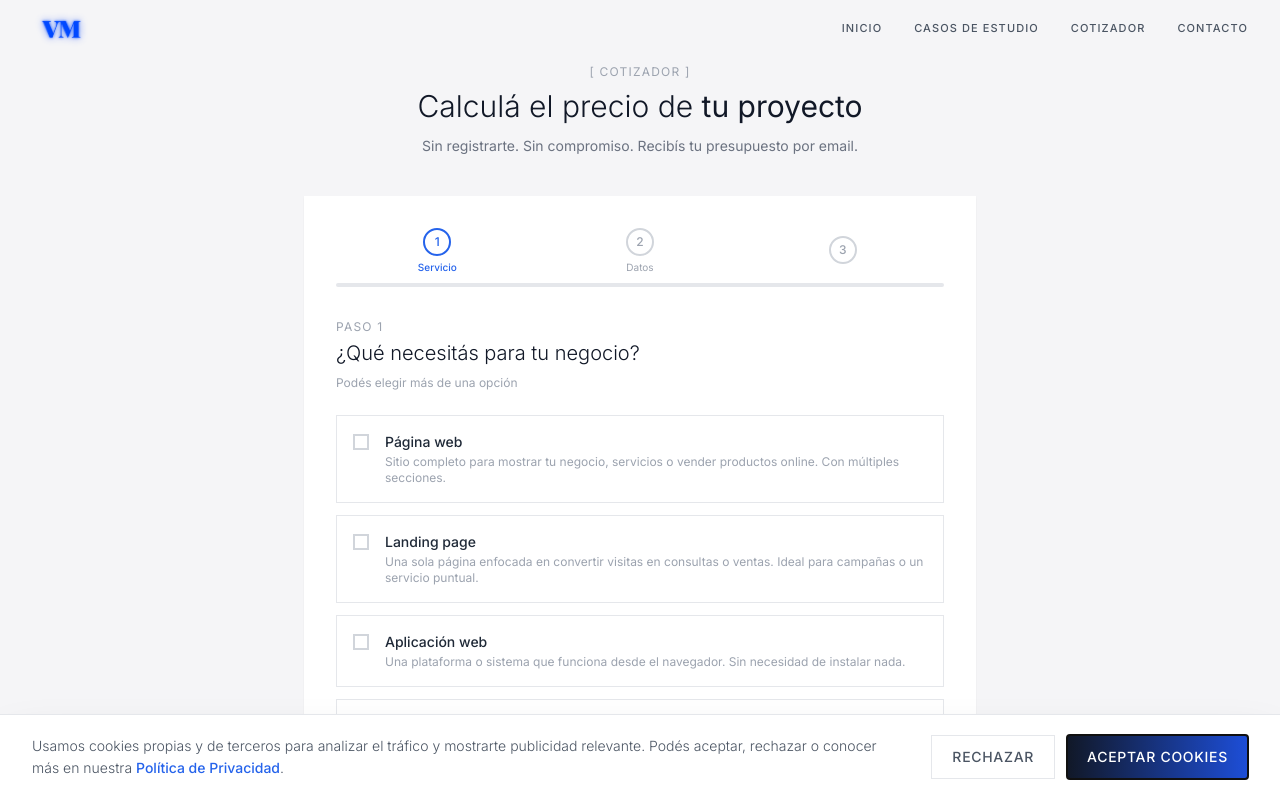
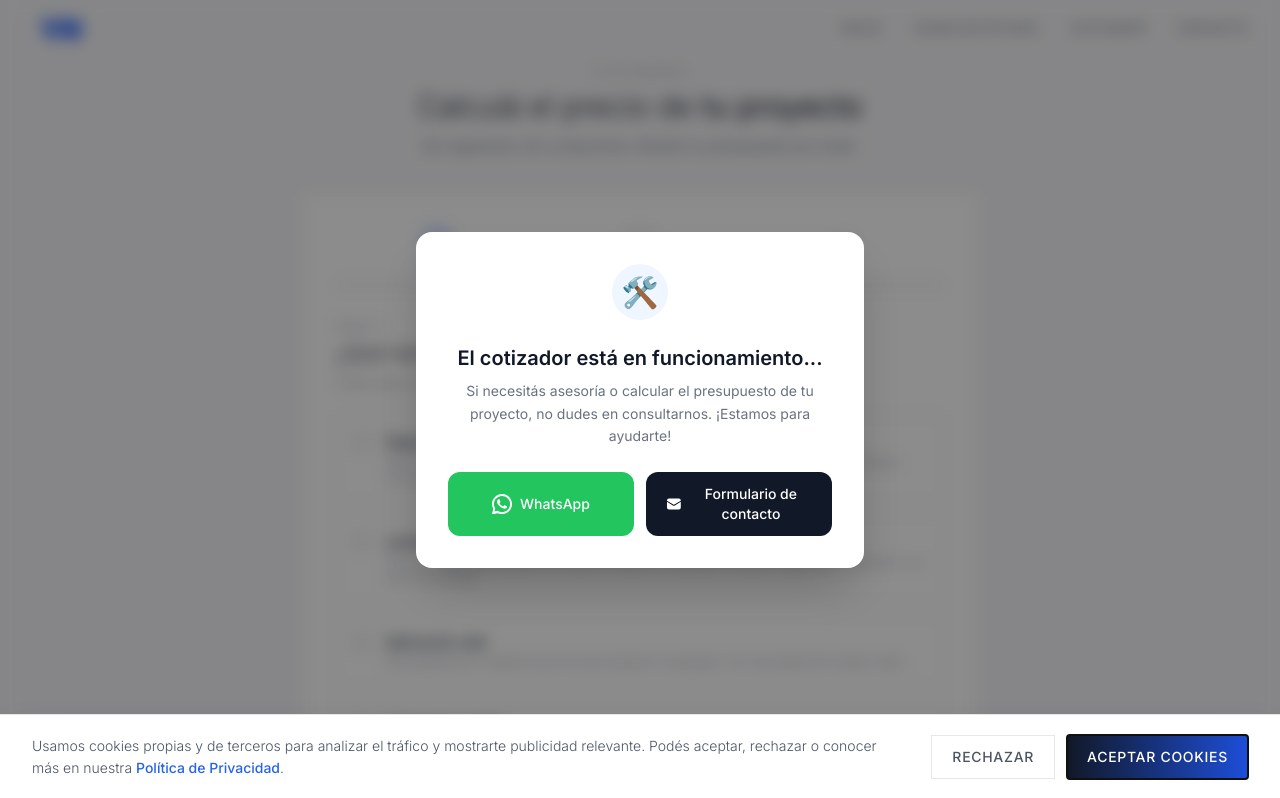
Before and after one commit to VM-Studio/VM-WEB-DOS, a Next.js app: page /cotizador in a window 1280 px wide. Shown: the top 798 px of the page. Built offline with nearby package versions, Linux system fonts and the light colour scheme.

Commit message:
feat: modal de suspensión en /cotizador con botones WhatsApp y Contacto

```diff
--- a/src/app/cotizador/page.tsx
+++ b/src/app/cotizador/page.tsx
@@ -1,5 +1,6 @@
 import type { Metadata } from 'next'
 import CotizadorWizard from '@/components/cotizador/CotizadorWizard'
+import CotizadorModal from '@/components/cotizador/CotizadorModal'
 
 export const metadata: Metadata = {
   title: 'Cotizá tu proyecto digital | VM Studio',
@@ -12,6 +13,8 @@
 export default function CotizadorPage() {
   return (
     <main className="min-h-screen bg-[#F5F5F7] py-16 px-4">
+      {/* Modal de suspensión — se abre automáticamente y bloquea el scroll */}
+      <CotizadorModal />
       <div className="max-w-2xl mx-auto">
         <div className="text-center mb-10">
           <p className="text-xs text-gray-400 uppercase tracking-widest mb-2">[ COTIZADOR ]</p>
--- /dev/null
+++ b/src/components/cotizador/CotizadorModal.tsx
@@ -0,0 +1,69 @@
+'use client'
+
+import { useEffect } from 'react'
+import Link from 'next/link'
+
+export default function CotizadorModal() {
+  // Bloquear scroll mientras el modal está visible
+  useEffect(() => {
+    document.body.style.overflow = 'hidden'
+    return () => {
+      document.body.style.overflow = ''
+    }
+  }, [])
+
+  return (
+    /* Overlay: fondo blury que cubre toda la pantalla */
+    <div className="fixed inset-0 z-50 flex items-center justify-center px-4"
+      style={{ backdropFilter: 'blur(8px)', WebkitBackdropFilter: 'blur(8px)', backgroundColor: 'rgba(0,0,0,0.45)' }}
+    >
+      {/* Tarjeta */}
+      <div className="bg-white rounded-2xl shadow-2xl max-w-md w-full p-8 flex flex-col items-center text-center gap-6">
+        {/* Ícono decorativo */}
+        <div className="w-14 h-14 rounded-full bg-blue-50 flex items-center justify-center text-3xl">
+          🛠️
+        </div>
+
+        {/* Título */}
+        <div>
+          <h2 className="text-xl font-semibold text-gray-900 mb-2">
+            El cotizador está en funcionamiento...
+          </h2>
+          <p className="text-sm text-gray-500 leading-relaxed">
+            Si necesitás asesoría o calcular el presupuesto de tu proyecto,
+            no dudes en consultarnos. ¡Estamos para ayudarte!
+          </p>
+        </div>
+
+        {/* Botones */}
+        <div className="flex flex-col sm:flex-row gap-3 w-full">
+          <a
+            href="https://wa.me/541124508191"
+            target="_blank"
+            rel="noopener noreferrer"
+            className="flex-1 flex items-center justify-center gap-2 bg-green-500 hover:bg-green-600 text-white text-sm font-medium py-3 px-5 rounded-xl transition-colors"
+          >
+            {/* WhatsApp icon */}
+            <svg xmlns="http://www.w3.org/2000/svg" viewBox="0 0 24 24" fill="currentColor" className="w-5 h-5">
+              <path d="M17.472 14.382c-.297-.149-1.758-.867-2.03-.967-.273-.099-.471-.148-.67.15-.197.297-.767.966-.94 1.164-.173.199-.347.223-.644.075-.297-.15-1.255-.463-2.39-1.475-.883-.788-1.48-1.761-1.653-2.059-.173-.297-.018-.458.13-.606.134-.133.298-.347.446-.52.149-.174.198-.298.298-.497.099-.198.05-.371-.025-.52-.075-.149-.669-1.612-.916-2.207-.242-.579-.487-.5-.669-.51-.173-.008-.371-.01-.57-.01-.198 0-.52.074-.792.372-.272.297-1.04 1.016-1.04 2.479 0 1.462 1.065 2.875 1.213 3.074.149.198 2.096 3.2 5.077 4.487.709.306 1.262.489 1.694.625.712.227 1.36.195 1.871.118.571-.085 1.758-.719 2.006-1.413.248-.694.248-1.289.173-1.413-.074-.124-.272-.198-.57-.347z"/>
+              <path d="M12 0C5.373 0 0 5.373 0 12c0 2.127.558 4.126 1.528 5.855L.057 23.57a.75.75 0 00.918.919l5.77-1.46A11.934 11.934 0 0012 24c6.627 0 12-5.373 12-12S18.627 0 12 0zm0 21.75a9.713 9.713 0 01-4.952-1.355l-.355-.212-3.673.929.957-3.584-.231-.369A9.712 9.712 0 012.25 12C2.25 6.615 6.615 2.25 12 2.25S21.75 6.615 21.75 12 17.385 21.75 12 21.75z"/>
+            </svg>
+            WhatsApp
+          </a>
+
+          <Link
+            href="/contacto"
+            className="flex-1 flex items-center justify-center gap-2 bg-gray-900 hover:bg-gray-700 text-white text-sm font-medium py-3 px-5 rounded-xl transition-colors"
+          >
+            {/* Envelope icon */}
+            <svg xmlns="http://www.w3.org/2000/svg" viewBox="0 0 24 24" fill="currentColor" className="w-5 h-5">
+              <path d="M1.5 8.67v8.58a3 3 0 003 3h15a3 3 0 003-3V8.67l-8.928 5.493a3 3 0 01-3.144 0L1.5 8.67z"/>
+              <path d="M22.5 6.908V6.75a3 3 0 00-3-3h-15a3 3 0 00-3 3v.158l9.714 5.978a1.5 1.5 0 001.572 0L22.5 6.908z"/>
+            </svg>
+            Formulario de contacto
+          </Link>
+        </div>
+      </div>
+    </div>
+  )
+}
```
